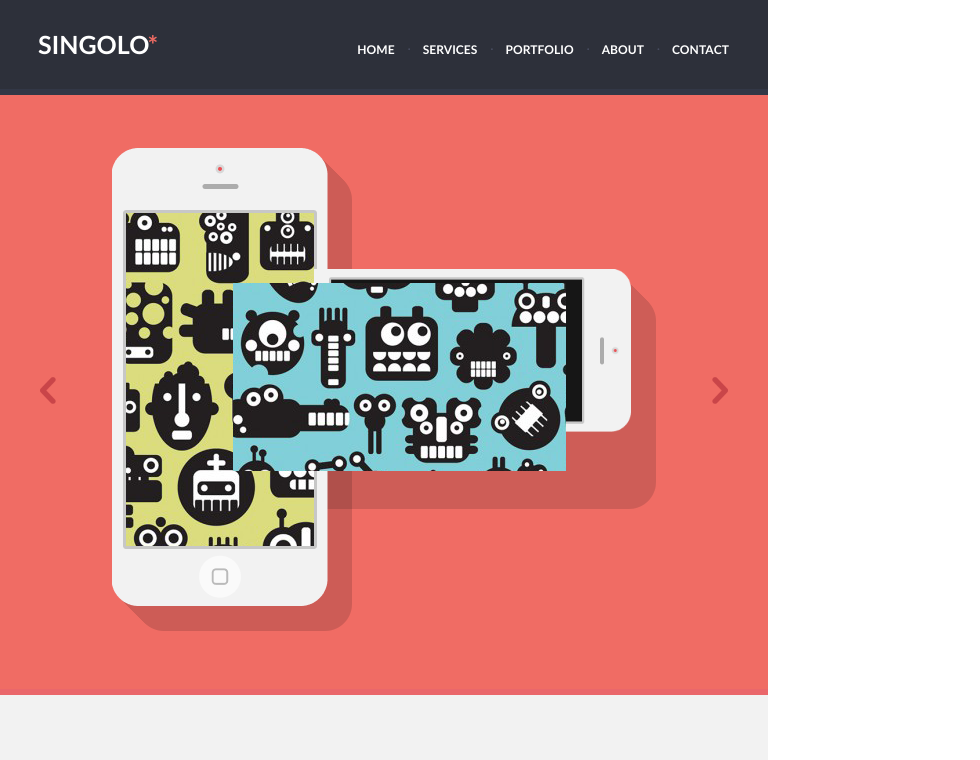
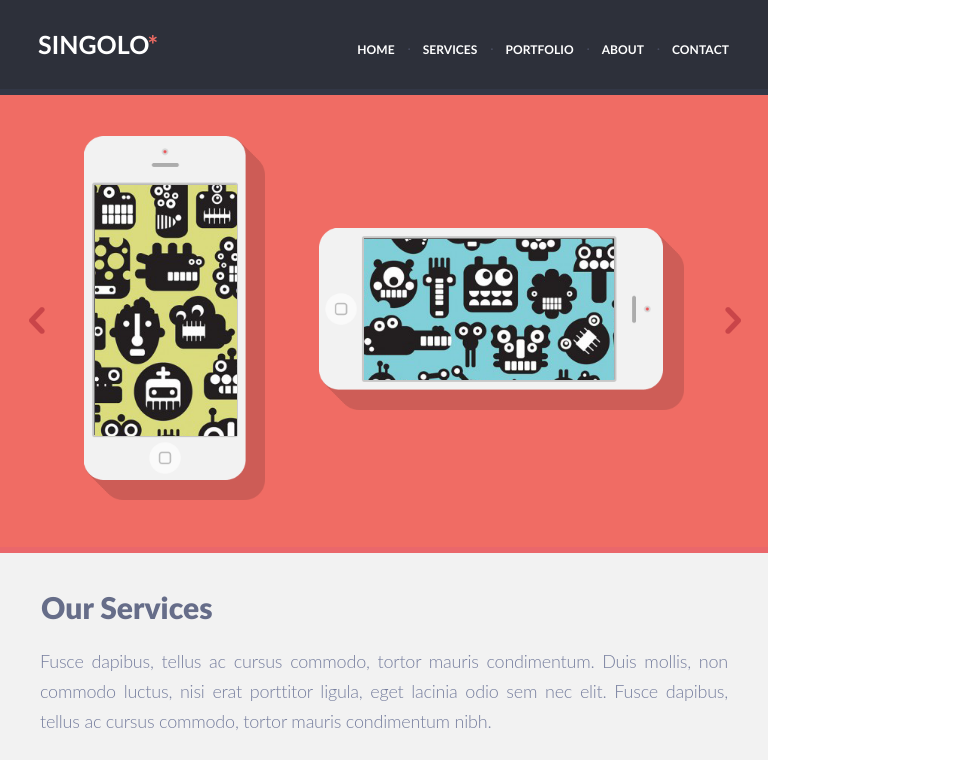
Before and after one commit to AlexGabrielov/singolo, a plain HTML site: page index.html in a window 768 px wide. Shown: the top 760 px of the page, 980 px wide, since content can reach past the window. Drawn offline with Linux system fonts and the light colour scheme; a web font is replaced by a local one.

Commit message:
feat: add media 768-1019px

```diff
--- a/style.css
+++ b/style.css
@@ -50,7 +50,7 @@ header {
 .header-wrapper {
   position: fixed;
   width: 100%;
-  z-index: 2;
+  z-index: 10;
   border-bottom: 6px solid #323746;
   background-color: #2d303a;
 }
@@ -93,16 +93,17 @@ header {
   z-index: 5;
 }
 .vertical {
-  position: relative;
-  margin-left: 112px;
-  margin-top: 53px;
+  position: absolute;
+  left: calc((112 / 1020) * 100%);
+  top: calc((53 / 594) * 100%);
   z-index: 1;
   cursor: pointer;
+  width: calc((216 / 1020) * 100%);
 }
 .horizontal {
   position: absolute;
-  top: 174px;
-  right: 137px;
+  top: calc((174 / 594) * 100%);
+  left: calc((425 / 1020) * 100%);
   z-index: 1;
   width: calc((458 / 1020) * 100%);
   cursor: pointer;
@@ -167,11 +168,12 @@ a:hover {
 }
 .grid {
   display: grid;
-  grid-template-columns: repeat(3, 300px);
-  grid-template-rows: repeat(2, 90px);
+  grid-template-columns: repeat(3, 1fr);
+  grid-template-rows: repeat(2, 1fr);
   grid-gap: 32px 20px;
   margin-left: 40px;
   margin-top: 44px;
+  margin-right: 40px;
 }
 .h2-pen,
 .h2-lightbulb,
@@ -513,7 +515,7 @@ input {
   color: #f0d8d9;
 }
 .copyright {
-  margin-left: 42px;
+  margin-left: 40px;
   margin-top: 35px;
   margin-bottom: 33px;
   align-self: flex-start;
@@ -575,6 +577,7 @@ span > a:hover {
   opacity: 65%;
   cursor: pointer;
 }
+
 /* stuff for DOM task */
 
 @keyframes left {
@@ -614,17 +617,19 @@ span > a:hover {
 
 .vertical-display {
   position: absolute;
-  left: 126px;
-  top: 118px;
+  left: calc((126 / 1020) * 100%);
+  top: calc((118 / 594) * 100%);
   z-index: 1;
   cursor: pointer;
+  width: calc((188 / 1020) * 100%);
 }
 .horizontal-display {
   position: absolute;
-  right: 202px;
-  top: 188px;
+  left: calc((485 / 1020) * 100%);
+  top: calc((188 / 595) * 100%);
   z-index: 1;
   cursor: pointer;
+  width: calc((333 / 1020) * 100%);
 }
 .active-menu {
   color: #f06c64;
@@ -684,6 +689,10 @@ span > a:hover {
 .slide-2 {
   z-index: 2;
 }
+#carousel > div.slide.slide-two > img {
+  width: 100%;
+  height: 100%;
+}
 
 .blue {
   background-color: #648bf0;
@@ -696,12 +705,14 @@ span > a:hover {
   z-index: 0;
 }
 .vertical-shadow {
-  top: 53px;
-  left: 112px;
+  top: calc((53 / 594) * 100%);
+  left: calc((112 / 1020) * 100%);
+  width: calc((240 / 1020) * 100%);
 }
 .horizontal-shadow {
-  top: 174px;
-  right: 112px;
+  top: calc((174 / 594) * 100%);
+  left: calc((425 / 1020) * 100%);
+  width: calc((483 / 1020) * 100%);
 }
 .carousel {
   height: 100%;
@@ -711,9 +722,184 @@ span > a:hover {
 /* responsive */
 
 @media (min-width: 768px) and (max-width: 1019px) {
+  /* slider */
+
+  .slider {
+    /* margin: auto;
+  max-width: 1020px; */
+    height: 452px;
+    /* position: relative;
+  overflow: hidden; */
+  }
+  .vertical {
+    position: absolute;
+    left: 84px;
+    top: 41px;
+    z-index: 1;
+    cursor: pointer;
+    width: 162px;
+    height: 344px;
+  }
+  .vertical-display {
+    position: absolute;
+    left: 95px;
+    top: 90px;
+    z-index: 1;
+    cursor: pointer;
+    width: 142px;
+    height: 251px;
+  }
+
+  .vertical-shadow {
+    left: 84px;
+    top: 41px;
+    width: 181px;
+    height: 364px;
+  }
+
+  .horizontal {
+    position: absolute;
+    top: 133px;
+    left: 319px;
+    z-index: 1;
+    width: 344px;
+    height: 162px;
+    cursor: pointer;
+  }
+  .horizontal-display {
+    position: absolute;
+    left: 364px;
+    top: 144px;
+    z-index: 1;
+    cursor: pointer;
+    width: 250px;
+    height: 141px;
+  }
+  .horizontal-shadow {
+    top: 134px;
+    left: 320px;
+    width: 364px;
+    height: 181px;
+  }
+  .right-arrow {
+    position: absolute;
+    top: 212px;
+    right: 27px;
+    z-index: 5;
+  }
+  .left-arrow {
+    /* position: absolute; */
+    top: 212px;
+    left: 29px;
+    /* z-index: 5; */
+  }
+
+  /* Our services */
+
+  .grid {
+    grid-template-columns: repeat(2, 1fr);
+    grid-template-rows: repeat(2, 1fr);
+    grid-gap: 39px 53px;
+
+    margin-top: 28px;
+  }
+  .services {
+    margin: auto;
+    height: 664px;
+    max-width: 1020px;
+  }
+  .h1-service {
+    margin-left: 41px;
+
+    font-size: 30px;
+    line-height: 36px;
+    margin-top: 39px;
+  }
+
+  .p-service {
+    margin-left: 40px;
+    color: #767e9e;
+    font-family: 'Lato Light';
+    font-size: 18px;
+    line-height: 30px;
+    margin-top: 18px;
+    /* letter-spacing: -0.012em; */
+    text-align: justify;
+    max-width: 939px;
+    max-height: 99px;
+    /* overflow: hidden; */
+    margin-right: 40px;
+  }
+
+  /* portfolio */
+
+  .portfolio-section {
+    /* margin: 0 auto;
+    max-width: 1020px; */
+    height: 1094px;
+    padding: 73px 40px;
+    margin-top: -2px;
+    overflow: hidden;
+  }
+  .picture-grid {
+    margin-top: 25px;
+    grid-template-columns: repeat(3, 1fr);
+    grid-template-rows: repeat(4, 1fr);
+    grid-gap: 20px;
+  }
+  .portfolio-img {
+    width: 100%;
+  }
+
+  /* About Us */
+
+  .team-container {
+    display: flex;
+    justify-content: space-between;
+    margin-top: 42px;
+  }
+  .team-member + .team-member {
+    margin-left: 0;
+  }
+  .about-us-section {
+    margin: 0 auto;
+    max-width: 1020px;
+    /* height: 669px; */
+    /* padding: 67px 40px; */
+    padding-top: 65px;
+    padding-bottom: 69px;
+  }
+  .team-member {
+    width: 32%;
+  }
+
+  .team-member-img {
+    width: 100%;
+  }
+  /* Get a quote */
+
+  .get-a-quote-form {
+    /* display: flex;
+    flex-direction: column; */
+    width: 100%;
+    margin-top: 19px;
+  }
+  .get-a-quote-section {
+    /* max-width: 1020px; */
+    height: auto;
+    /* margin: 0 auto; */
+    padding-top: 66px;
+    padding-bottom: 42px;
+    height: auto;
+  }
+
+  /* Footer */
 }
 
 @media (min-width: 375px) and (max-width: 767px) {
+  .portfolio-img:nth-child(n + 9) {
+    display: none;
+  }
 }
 
 @media (max-width: 374px) {
```
